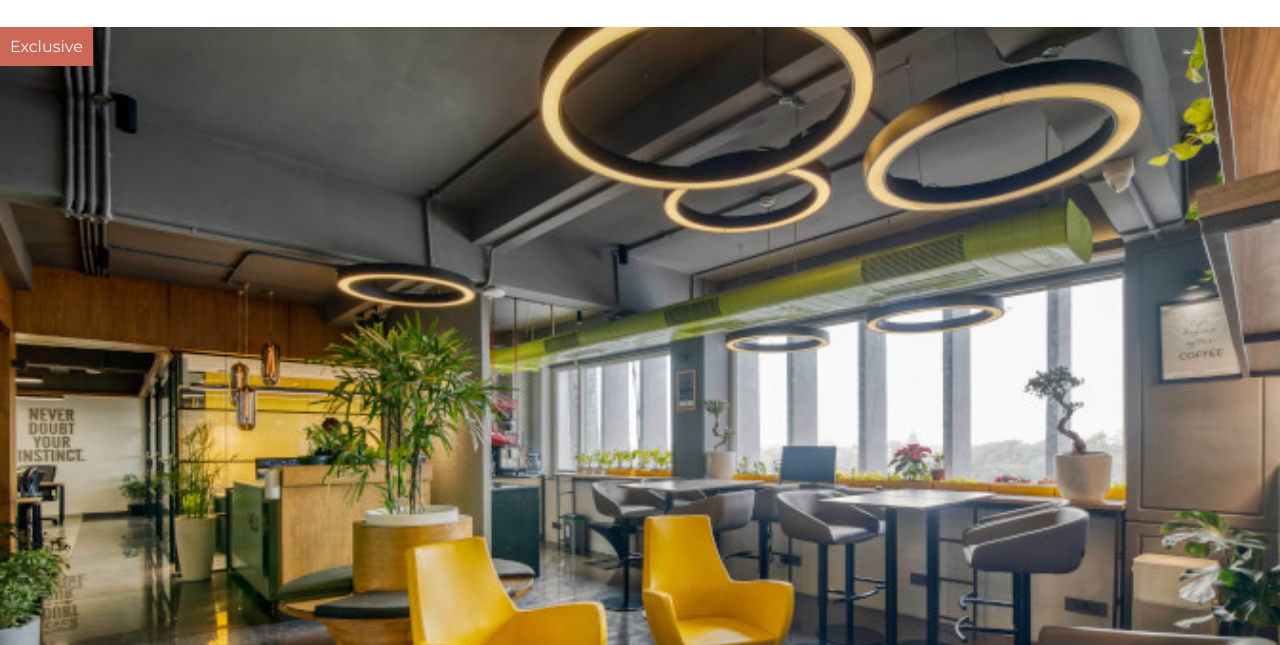
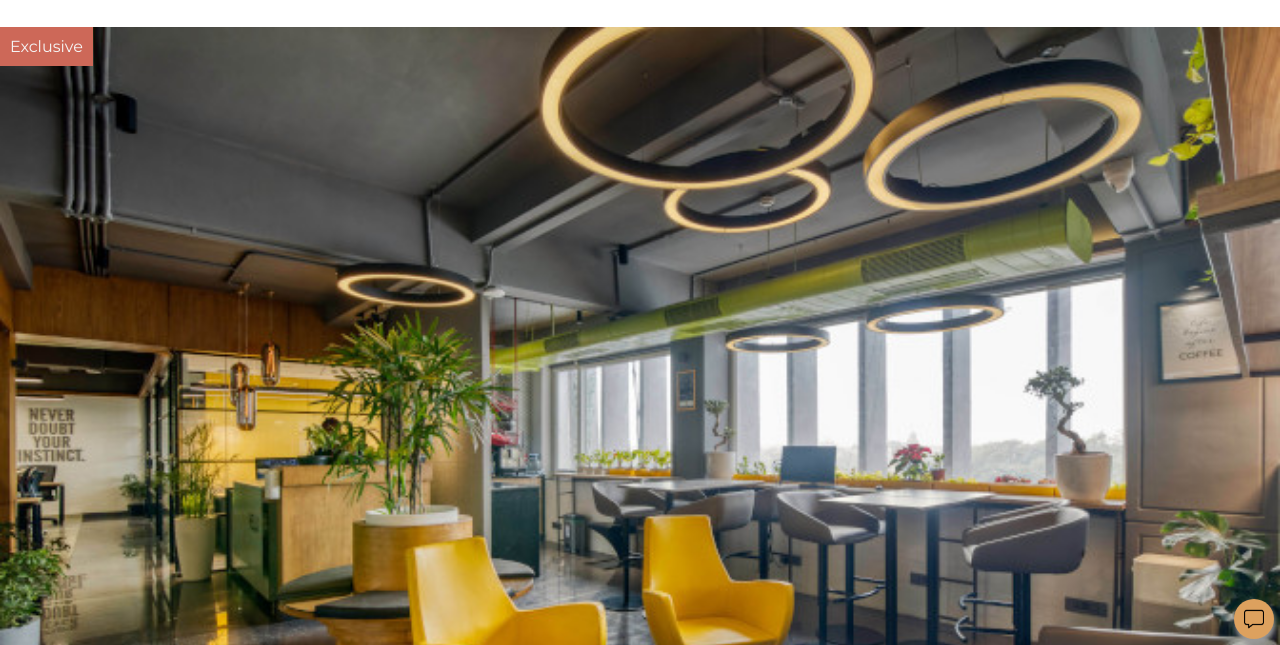
Before and after one commit to alcode111/coworking-spaces, a plain HTML site: page index.html in a window 1280 px wide. Shown: the part 155-800 px from the top of the page. Drawn offline with Linux system fonts and the light colour scheme.

Commit message:
Add position fixed on the chatbox-bg div to position it on the bottom right-hand corner

```diff
--- a/index.css
+++ b/index.css
@@ -85,6 +85,9 @@ button {
     cursor: pointer;
     box-shadow: 1px 5px 5px #999;
     display: flex;
+    position: fixed;
+    bottom: 6px;
+    right: 6px;
 }
 
 .chatbox-img {
```
